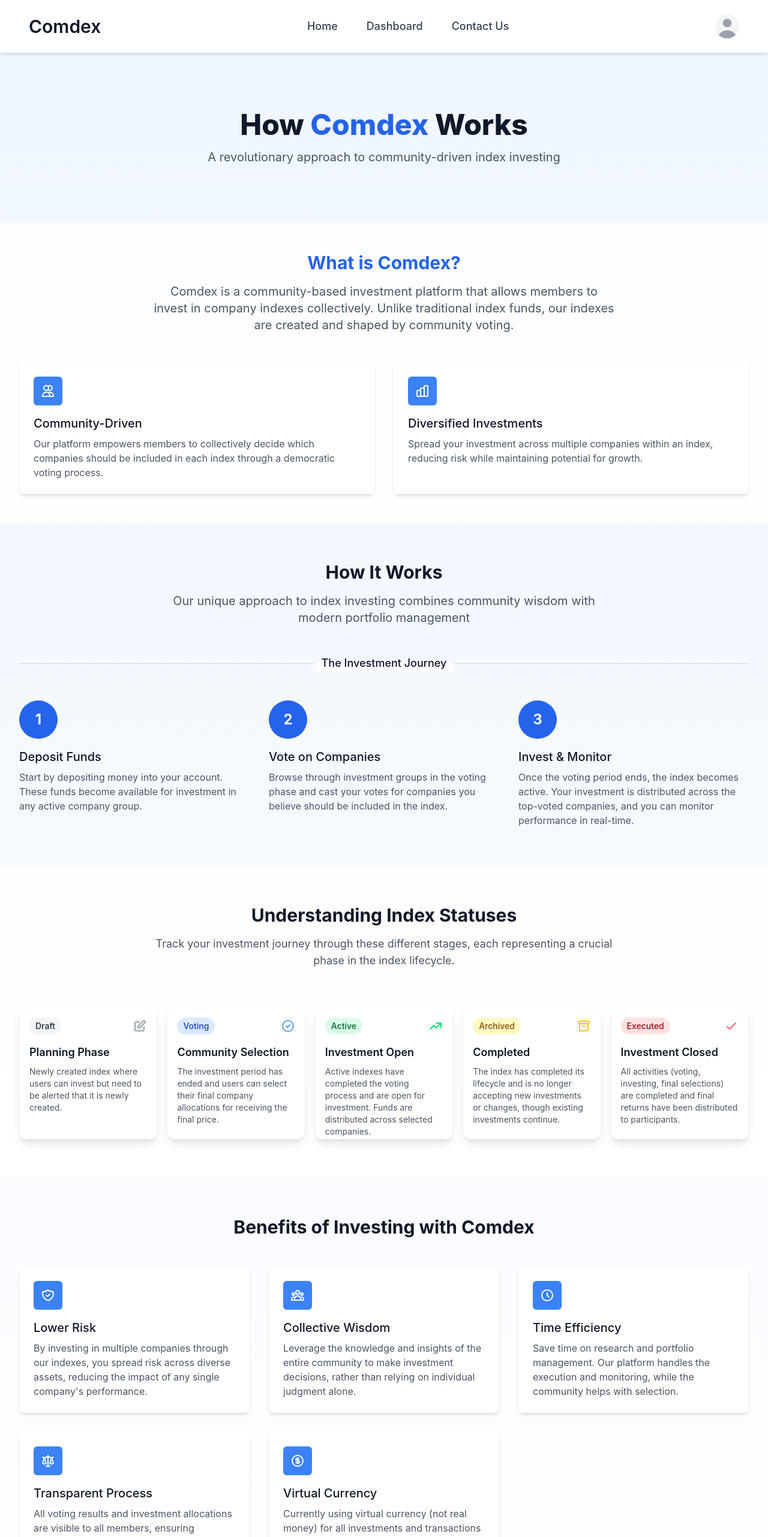
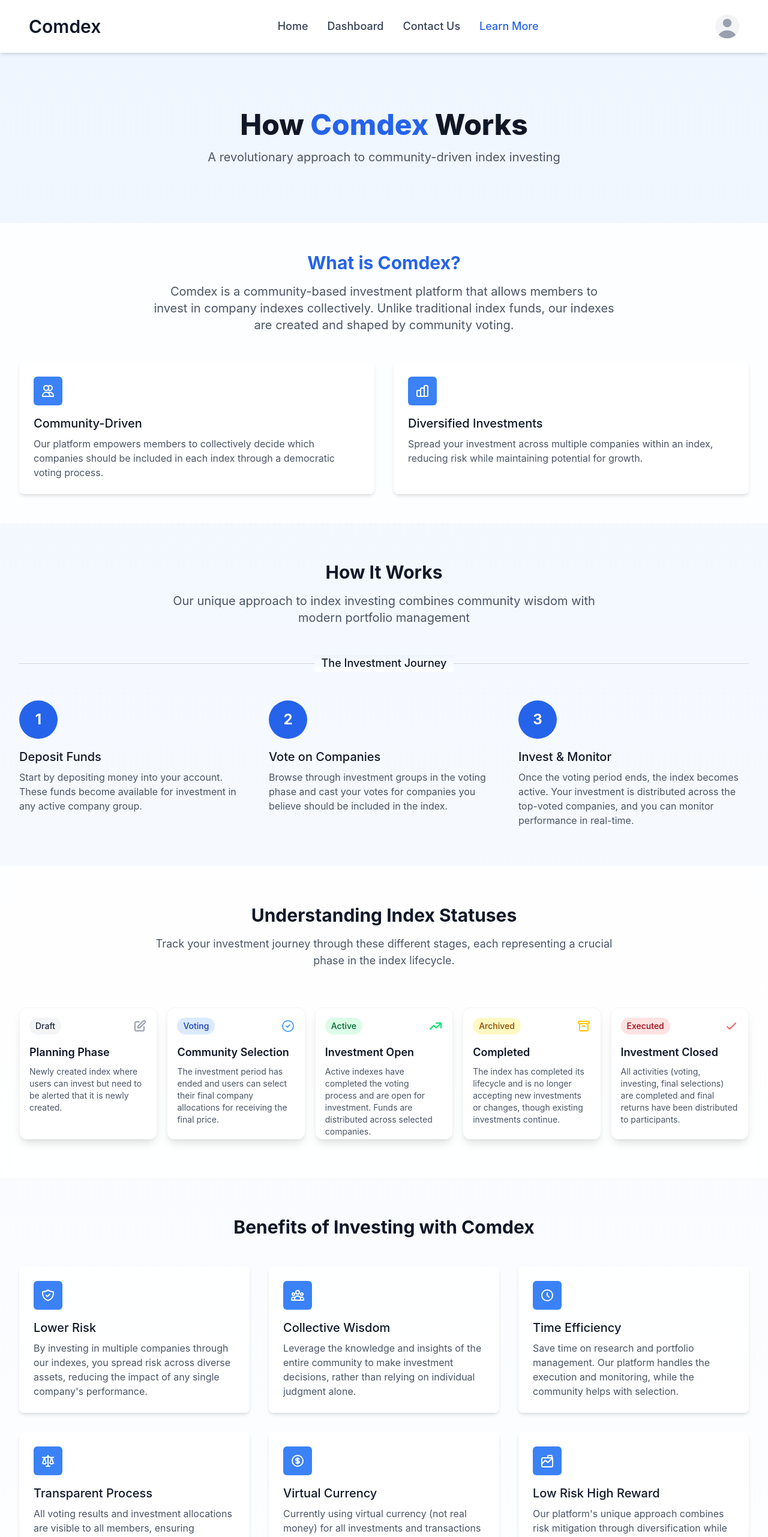
Before and after one commit to 1RedGuy/Biufet_No9, a Next.js app in the folder frontend/: page /learn-more in a window 1280 px wide. Shown: the top 2563 px of the page at 60% size. Built offline with nearby package versions, Linux system fonts and the light colour scheme.

Commit message:
"Learn more" added to navbar + box added to the "Benefits of Investing with Comdex"

```diff
--- a/frontend/src/app/learn-more/page.jsx
+++ b/frontend/src/app/learn-more/page.jsx
@@ -264,6 +264,18 @@
                 Currently using virtual currency (not real money) for all investments and transactions on the platform.
               </p>
             </div>
+
+            <div className="bg-white/90 dark:bg-gray-700/90 rounded-lg shadow-md p-6 hover:shadow-lg transition-shadow duration-300">
+              <div className="flex items-center justify-center h-12 w-12 rounded-md bg-primary-500 text-white mb-4">
+                <svg xmlns="http://www.w3.org/2000/svg" fill="none" viewBox="0 0 24 24" stroke="currentColor" className="h-6 w-6">
+                  <path strokeLinecap="round" strokeLinejoin="round" strokeWidth="2" d="M13 7h8m0 0v8m0-8l-8 8-4-4-6 6M13 7V5a2 2 0 012-2h3a2 2 0 012 2v2M13 7H5a2 2 0 00-2 2v11a2 2 0 002 2h14a2 2 0 002-2V9a2 2 0 00-2-2h-8z" />
+                </svg>
+              </div>
+              <h3 className="text-xl font-medium text-gray-900 dark:text-white">Low Risk High Reward</h3>
+              <p className="mt-2 text-base text-gray-600 dark:text-gray-300">
+                Our platform's unique approach combines risk mitigation through diversification while maximizing potential returns through community-driven investment strategies.
+              </p>
+            </div>
           </div>
         </div>
       </section>
--- a/frontend/src/components/navbar.jsx
+++ b/frontend/src/components/navbar.jsx
@@ -46,7 +46,8 @@
                         </Link>
 
                         {/* Centered Navigation - Desktop */}
-                        <div className="hidden lg:flex items-center justify-center flex-1 gap-12">
+                        <div className="hidden lg:flex items-center justify-center flex-1 gap-8">
+                            <div className="flex items-center justify-center gap-8">
                                 <Link
                                     href="/"
                                     className={`${
@@ -77,6 +78,17 @@
                                 >
                                     Contact Us
                                 </Link>
+                                <Link
+                                    href="/learn-more"
+                                    className={`${
+                                        pathname === '/learn-more'
+                                        ? 'text-primary-600 dark:text-white'
+                                        : 'text-gray-700 dark:text-gray-300'
+                                    } text-lg font-medium transition-colors hover:text-primary-600 dark:hover:text-white`}
+                                >
+                                    Learn More
+                                </Link>
+                            </div>
                         </div>
 
                         <div className="flex items-center gap-4">
@@ -155,6 +167,16 @@
                                 >
                                     Contact Us
                                 </Link>
+                                <Link
+                                    href="/learn-more"
+                                    className={`${
+                                        pathname === '/learn-more'
+                                        ? 'text-primary-600 dark:text-white bg-gray-100 dark:bg-gray-700'
+                                        : 'text-gray-700 dark:text-gray-300'
+                                    } text-lg font-medium transition-colors py-2 px-4 rounded-md hover:text-primary-600 hover:bg-gray-100 dark:hover:bg-gray-700 dark:hover:text-white`}
+                                >
+                                    Learn More
+                                </Link>
                             </div>
                         </div>
                     )}
```
Lines whose indentation alone changed are shown as unchanged.
